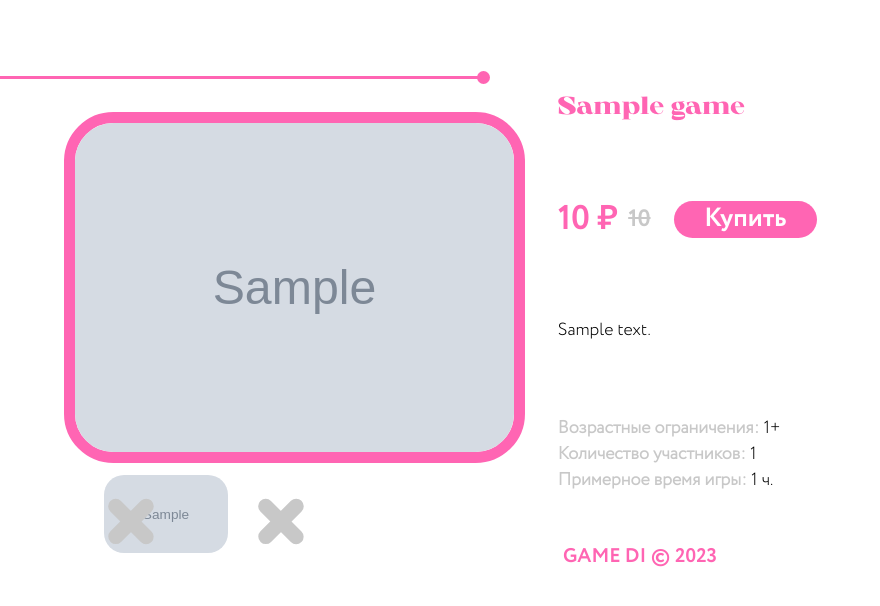
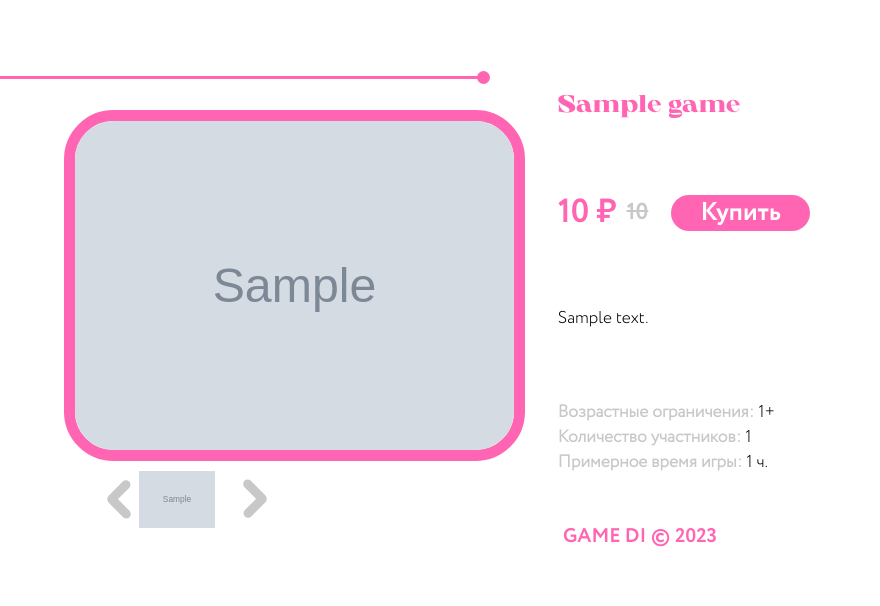
Before and after one commit to platsajacki/gamedi, a Django app: a page that uses gamedi/templates/games/game_detail.html in a window 1280 px wide. Shown: the part 96-702 px from the top of the page, without its empty margins (0-880 px from the left). Run offline with Django 4.2, Linux system fonts and the light colour scheme; tables that the repository leaves empty hold one stand-in row (values such as "Sample post"); grey boxes marked "Sample" are stand-in pictures.

Commit message:
Update front game_datail.

```diff
--- a/gamedi/static/css/games/game_detail.css
+++ b/gamedi/static/css/games/game_detail.css
@@ -53,8 +53,9 @@
 
 .scroll-img {
   display: grid;
-  grid-template-rows: min-content 20%;
+  grid-template-rows: min-content min-content;
   gap: 10px;
+  justify-items: center
 }
 
 .scroll-img .scroll {
@@ -67,30 +68,40 @@
 }
 
 .scroll-img .scroll img {
-  width: 7.5rem;
-  height: 4.7rem;
-  border-radius: 20px;
+  width: 97.5%;
+  height: 100%;
+  object-fit: contain;
 }
 
 .scroll-arrow  {
-  display: inline-block;
   cursor: pointer;
+}
+
+.scroll-arrow div {
+  position: relative;
+  font-size: calc(7px + 12 * (100vw - 320px) / 2240);;
 }
 
 .scroll-arrow div:before,
 .scroll-arrow div:after {
   content: '';
   position: absolute;
-  width: 3.5rem;
-  height: 0.9rem;
-  border-radius: 0.45rem;
+  width: 2.4em;
+  height: 0.7em;
+  border-radius: 0.45em;
   background-color: var(--main-grey);
 }
 
 .scroll-arrow div:before {
-  transform: rotate(45deg);
+  bottom: 0;
+  transform: translate(-50%, -50%) rotate(45deg);
 }
 
 .scroll-arrow div:after {
-  transform: rotate(-45deg);
+  top: 0.6em;
+  transform: translate(-50%, -50%) rotate(-45deg);
 }
+
+.scroll .left-arrow {
+  scale: -1;
+}
--- a/gamedi/static/css/homepage.css
+++ b/gamedi/static/css/homepage.css
@@ -117,7 +117,7 @@ img.main {
 
 .description {
   display: grid;
-  font-size: calc(12px + 13 * (100vw - 320px) / 2240);
+  font-size: calc(12px + 12 * (100vw - 320px) / 2240);
   grid-template-rows: auto;
   box-sizing: border-box;
   text-align: left;
--- a/gamedi/templates/games/game_detail.html
+++ b/gamedi/templates/games/game_detail.html
@@ -16,7 +16,7 @@
         <div class="scroll-img">
           <img class="main main-detail" src="{{ game.cover.url }}" hover-src="{{ game.hover_cover.url }}">
           <div class="scroll">
-            <div class="scroll-arrow" id="scroll-left">
+            <div class="scroll-arrow left-arrow" id="scroll-left">
               <div>
               </div>
             </div>
```
